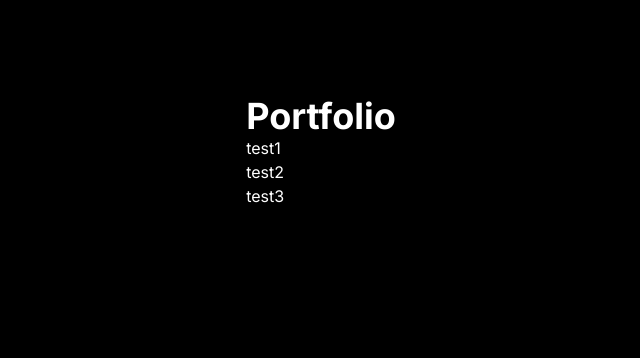
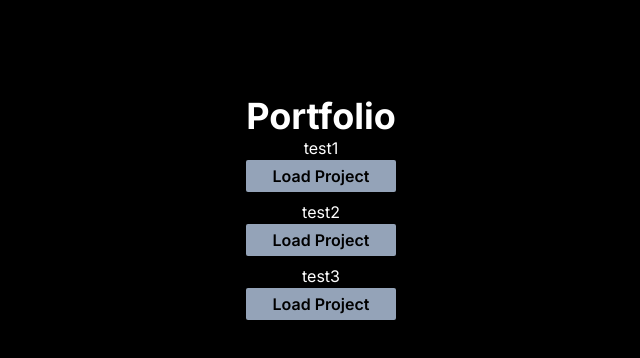
Before and after one commit to i-amare/nextjs-deep-dive, a Next.js app in the folder routing/: page /portfolio in a window 1280 px wide. Shown: the top 358 px of the page, without its empty margins (319-959 px from the left). Built offline with nearby package versions, Linux system fonts and the light colour scheme.

Commit message:
programmatic routing

```diff
--- a/routing/src/app/portfolio/page.tsx
+++ b/routing/src/app/portfolio/page.tsx
@@ -1,4 +1,7 @@
+"use client";
+
 import Link from "next/link";
+import { useRouter } from "next/navigation";
 
 export default function Portfolio() {
 	const projects = [
@@ -16,10 +19,22 @@ export default function Portfolio() {
 		},
 	];
 
+	const router = useRouter();
+	console.log(router);
+
+	function loadProject(id: number) {
+		const project = projects.find(
+			({ projectName, projectID }) => projectID === id
+		);
+
+		if (project)
+			router.push(`portfolio/${project.projectName}?id=${project.projectID}`);
+	}
+
 	return (
 		<div>
 			<h1 className='text-4xl font-bold'>Portfolio</h1>
-			<div role='list' className='flex flex-col'>
+			<div role='list' className='flex gap-2 flex-col'>
 				{projects.map(
 					({
 						projectName,
@@ -28,9 +43,20 @@ export default function Portfolio() {
 						projectName: string;
 						projectID: number;
 					}) => (
-						<Link href={`portfolio/${projectName}?id=${projectID}`}>
-							{projectName}
-						</Link>
+						<div
+							key={`${projectID}-${projectName}`}
+							className='flex flex-col text-center'
+						>
+							<Link href={`portfolio/${projectName}?id=${projectID}`}>
+								{projectName}
+							</Link>
+							<button
+								onClick={() => loadProject(projectID)}
+								className='px-2 py-1 rounded-sm bg-slate-400 text-black font-semibold'
+							>
+								Load Project
+							</button>
+						</div>
 					)
 				)}
 			</div>
```
